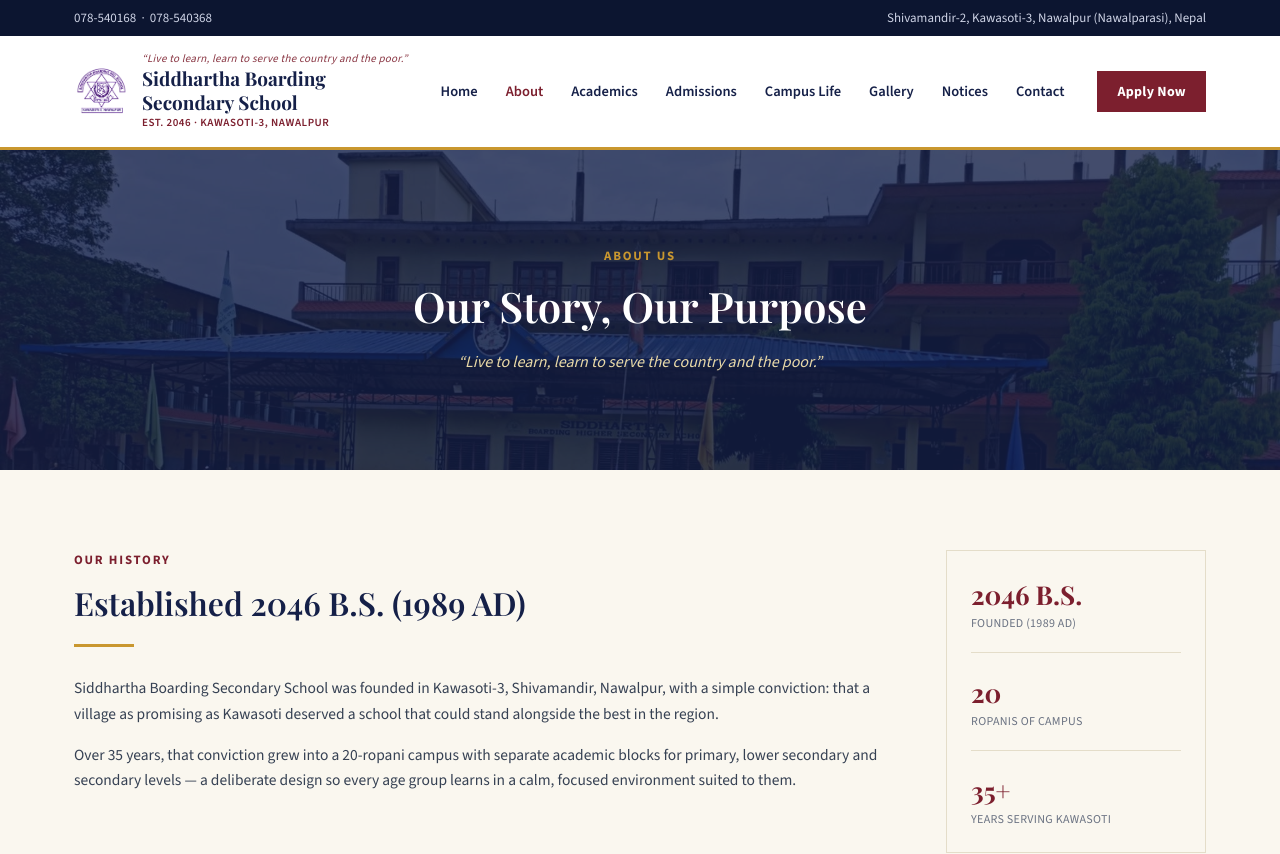
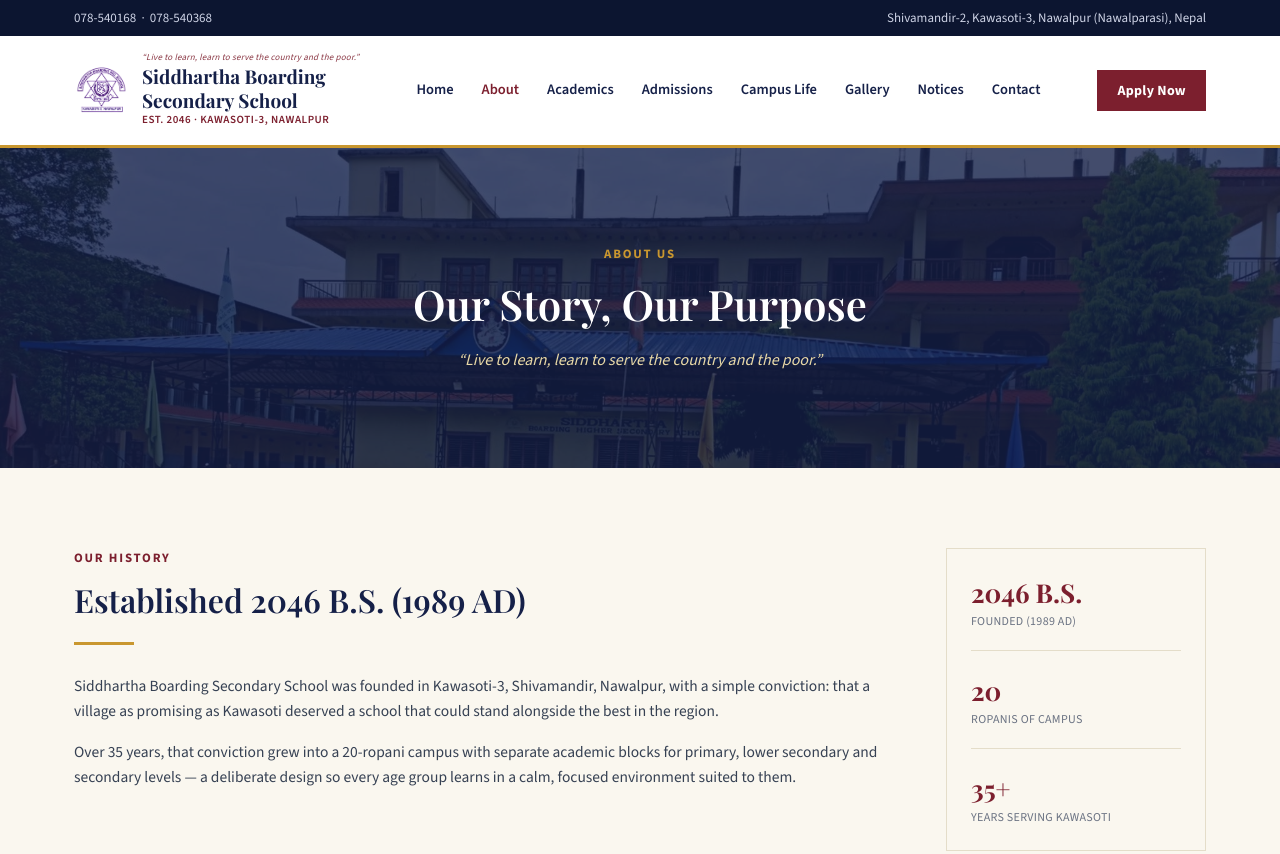
Before and after one commit to safal-dev/siddhartha-boarding-secondary-school, a Next.js app: page /about in a window 1280 px wide. Shown: the top 854 px of the page. Built offline with nearby package versions, Linux system fonts and the light colour scheme.

Commit message:
Make header motto text smaller

```diff
--- a/src/components/Header.js
+++ b/src/components/Header.js
@@ -26,7 +26,7 @@
           <Link href="/" className="flex items-center gap-3.5">
             <Image src="/images/logo.png" alt="School crest" width={54} height={54} />
             <div>
-              <div className="hidden sm:block italic text-[10px] sm:text-[11px] text-maroon/90 leading-tight tracking-wide mb-0.5">
+              <div className="hidden sm:block italic text-[8.5px] sm:text-[9px] text-maroon/90 leading-tight tracking-wide mb-0.5">
                 &ldquo;{siteInfo.motto}&rdquo;
               </div>
               <div className="font-bold text-navy leading-tight text-[17px] sm:text-[19px] font-serif">
```
